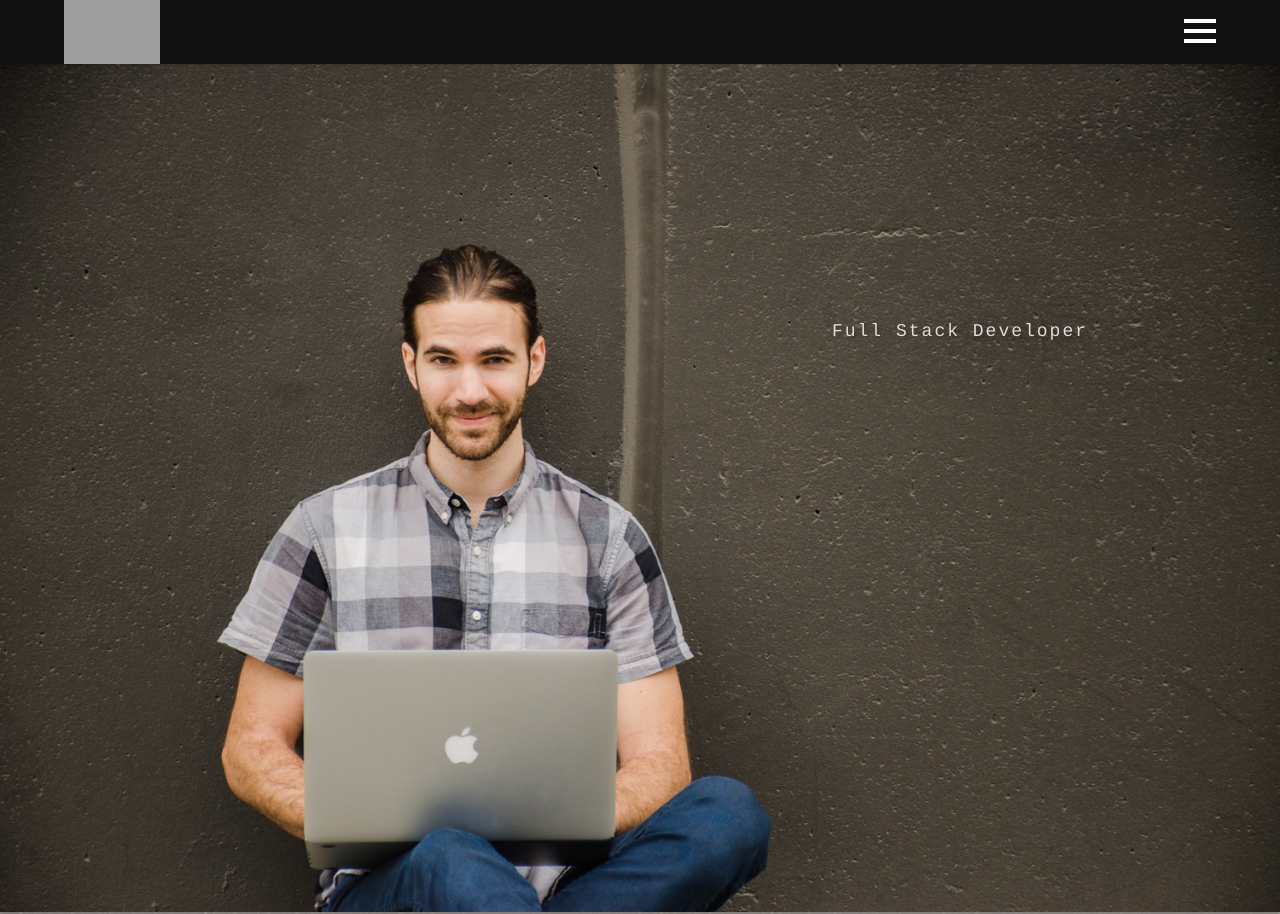
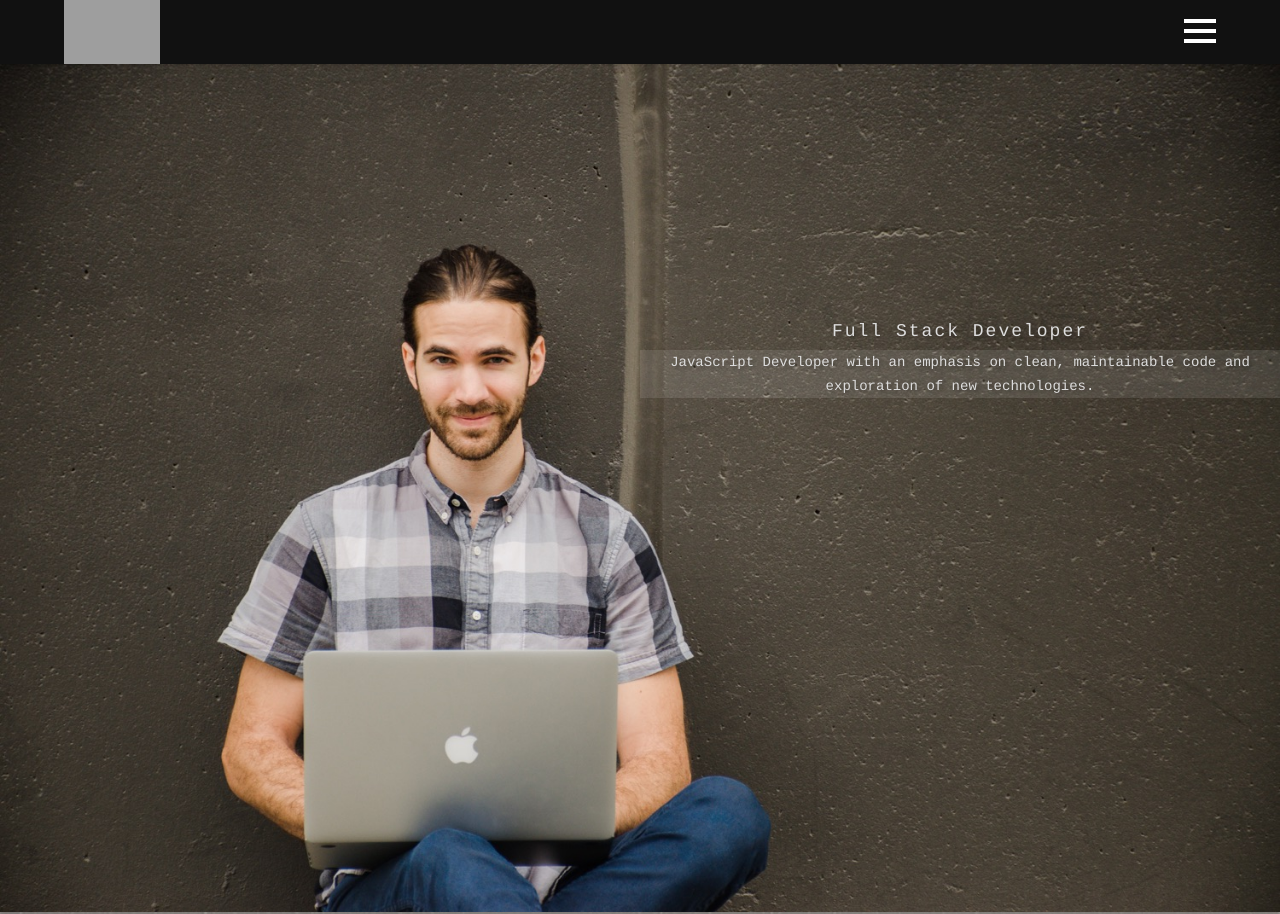
Before and after one commit to nickkrein/nickkrein.com, a plain HTML site: page index.html in a window 1280 px wide. Shown: the top 914 px of the page. Drawn offline with nearby package versions, Linux system fonts and the light colour scheme; grey boxes are pictures that could not be loaded.

Commit message:
[style] opacity for header nav, media queries for dev-info, and text formatting in image text

```diff
--- a/css/main.css
+++ b/css/main.css
@@ -152,6 +152,7 @@ header {
 
 #header-nav {
   background: #222;
+  opacity: .9;
   position: absolute;
   top: 2.37em;
   text-align: center;
@@ -218,8 +219,9 @@ header {
   display: none;
   position: relative;
   display: hidden;
-  text-align: right;
-  font-size: 16px;
+  background: rgba(255,255,255,.1);
+  margin-top: .5em;
+  font-size: 14px;
 }
 
 .greeting {
@@ -408,8 +410,17 @@ footer {
  Modify as content requires.
  ========================================================================== */
 
-@media only screen and (min-width: 35em) {
+@media only screen and (min-width: 500px) {
   /* Style adjustments for viewports that meet the condition */
+  .dev-info {
+    display: block;
+  }
+}
+
+@media only screen and (min-width: 600px) {
+  .dev br {
+    display: none;
+  }
 }
 
 @media print,
```
